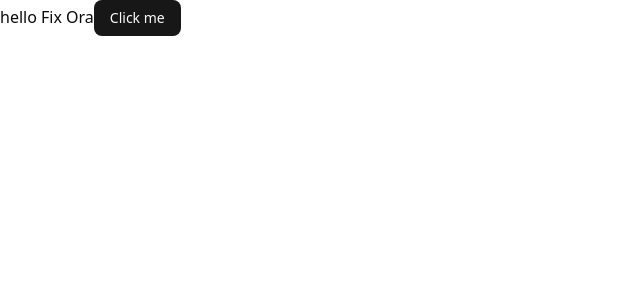
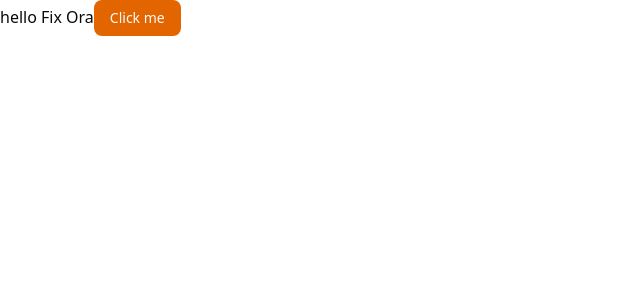
Before and after one commit to ABoudjemaa/fix-ora, a Next.js app: page / in a window 1280 px wide. Shown: the top 300 px of the page, without its empty margins (0-640 px from the left). Built offline with nearby package versions, Linux system fonts and the light colour scheme.

Commit message:
Update global styles and add logo image
- Modified color variables in globals.css for improved design consistency across the application.
- Introduced a new logo image in the public directory to enhance branding.

```diff
--- a/app/globals.css
+++ b/app/globals.css
@@ -54,31 +54,31 @@
   --card-foreground: oklch(0.145 0 0);
   --popover: oklch(1 0 0);
   --popover-foreground: oklch(0.145 0 0);
-  --primary: oklch(0.205 0 0);
+  --primary: oklch(0.65 0.18 50);
   --primary-foreground: oklch(0.985 0 0);
-  --secondary: oklch(0.97 0 0);
-  --secondary-foreground: oklch(0.205 0 0);
-  --muted: oklch(0.97 0 0);
+  --secondary: oklch(0.35 0 0);
+  --secondary-foreground: oklch(0.985 0 0);
+  --muted: oklch(0.45 0 0);
   --muted-foreground: oklch(0.556 0 0);
-  --accent: oklch(0.97 0 0);
-  --accent-foreground: oklch(0.205 0 0);
+  --accent: oklch(0.65 0.18 50);
+  --accent-foreground: oklch(0.985 0 0);
   --destructive: oklch(0.577 0.245 27.325);
   --border: oklch(0.922 0 0);
   --input: oklch(0.922 0 0);
-  --ring: oklch(0.708 0 0);
-  --chart-1: oklch(0.646 0.222 41.116);
+  --ring: oklch(0.65 0.18 50);
+  --chart-1: oklch(0.65 0.18 50);
   --chart-2: oklch(0.6 0.118 184.704);
   --chart-3: oklch(0.398 0.07 227.392);
   --chart-4: oklch(0.828 0.189 84.429);
   --chart-5: oklch(0.769 0.188 70.08);
   --sidebar: oklch(0.985 0 0);
   --sidebar-foreground: oklch(0.145 0 0);
-  --sidebar-primary: oklch(0.205 0 0);
+  --sidebar-primary: oklch(0.65 0.18 50);
   --sidebar-primary-foreground: oklch(0.985 0 0);
-  --sidebar-accent: oklch(0.97 0 0);
-  --sidebar-accent-foreground: oklch(0.205 0 0);
+  --sidebar-accent: oklch(0.35 0 0);
+  --sidebar-accent-foreground: oklch(0.985 0 0);
   --sidebar-border: oklch(0.922 0 0);
-  --sidebar-ring: oklch(0.708 0 0);
+  --sidebar-ring: oklch(0.65 0.18 50);
 }
 
 .dark {
@@ -88,31 +88,31 @@
   --card-foreground: oklch(0.985 0 0);
   --popover: oklch(0.205 0 0);
   --popover-foreground: oklch(0.985 0 0);
-  --primary: oklch(0.922 0 0);
-  --primary-foreground: oklch(0.205 0 0);
-  --secondary: oklch(0.269 0 0);
+  --primary: oklch(0.7 0.18 50);
+  --primary-foreground: oklch(0.145 0 0);
+  --secondary: oklch(0.35 0 0);
   --secondary-foreground: oklch(0.985 0 0);
   --muted: oklch(0.269 0 0);
   --muted-foreground: oklch(0.708 0 0);
-  --accent: oklch(0.269 0 0);
-  --accent-foreground: oklch(0.985 0 0);
+  --accent: oklch(0.7 0.18 50);
+  --accent-foreground: oklch(0.145 0 0);
   --destructive: oklch(0.704 0.191 22.216);
   --border: oklch(1 0 0 / 10%);
   --input: oklch(1 0 0 / 15%);
-  --ring: oklch(0.556 0 0);
-  --chart-1: oklch(0.488 0.243 264.376);
+  --ring: oklch(0.7 0.18 50);
+  --chart-1: oklch(0.7 0.18 50);
   --chart-2: oklch(0.696 0.17 162.48);
   --chart-3: oklch(0.769 0.188 70.08);
   --chart-4: oklch(0.627 0.265 303.9);
   --chart-5: oklch(0.645 0.246 16.439);
   --sidebar: oklch(0.205 0 0);
   --sidebar-foreground: oklch(0.985 0 0);
-  --sidebar-primary: oklch(0.488 0.243 264.376);
-  --sidebar-primary-foreground: oklch(0.985 0 0);
-  --sidebar-accent: oklch(0.269 0 0);
+  --sidebar-primary: oklch(0.7 0.18 50);
+  --sidebar-primary-foreground: oklch(0.145 0 0);
+  --sidebar-accent: oklch(0.35 0 0);
   --sidebar-accent-foreground: oklch(0.985 0 0);
   --sidebar-border: oklch(1 0 0 / 10%);
-  --sidebar-ring: oklch(0.556 0 0);
+  --sidebar-ring: oklch(0.7 0.18 50);
 }
 
 @layer base {
```
Also changed, not shown: public/logo.png (added).
